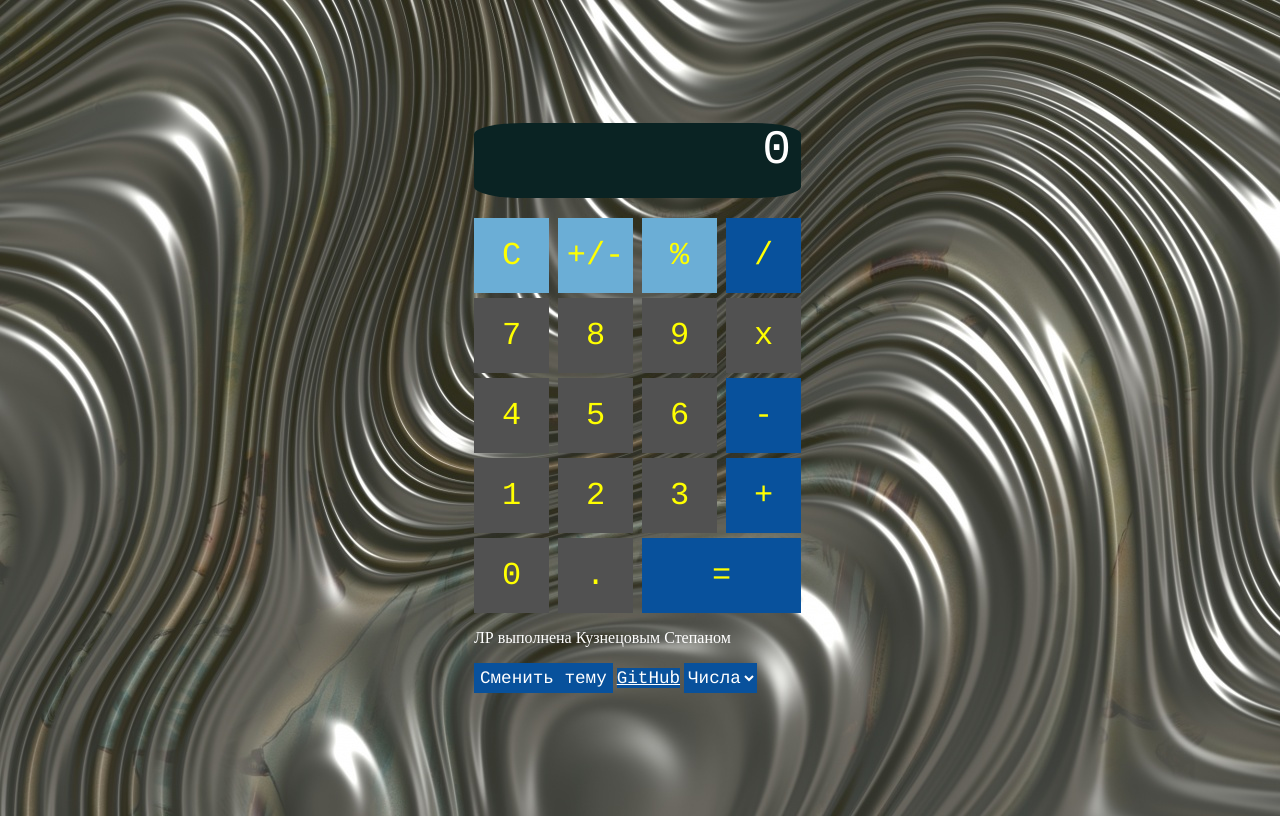
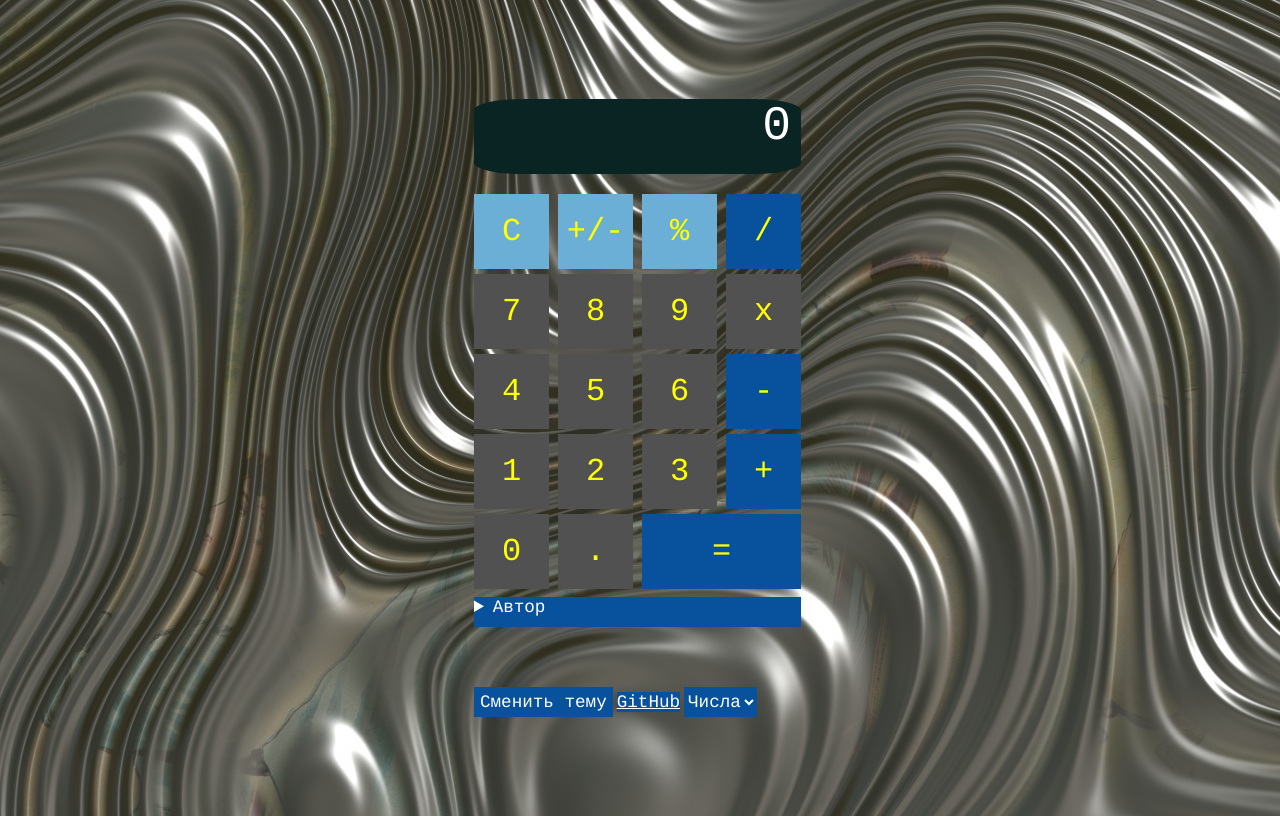
Before and after one commit to zzakku/js-labs, a plain HTML site: page calculator.html in a window 1280 px wide. Drawn offline with Linux system fonts and the light colour scheme.

Commit message:
"About" summary element (18/20)

```diff
--- a/calculator.html
+++ b/calculator.html
@@ -54,7 +54,10 @@
     </div>
 
       <div>
-        <p style="color: white;">ЛР выполнена Кузнецовым Степаном</p>
+        <details class="changetheme about" style="width: 327px;">
+          <summary>Автор</summary>
+          <p style="text-align: left; background-color: #08519C;">ЛР выполнена Кузнецовым Степаном, группа РТ5-41Б.</p>
+        </details>
         <button id="btn_theme_swap" class="changetheme" onclick="SwapTheme()">Сменить тему</button>
         <a id="btn_github" href="https://github.com" class="button changetheme">GitHub</a>
         <select class = "changetheme">
--- a/style.css
+++ b/style.css
@@ -74,4 +74,9 @@ body {
     cursor: pointer;
   }
 
+  .about {
+    margin-top: 8px;
+    margin-bottom: 60px;
+  }
+
 }
```
